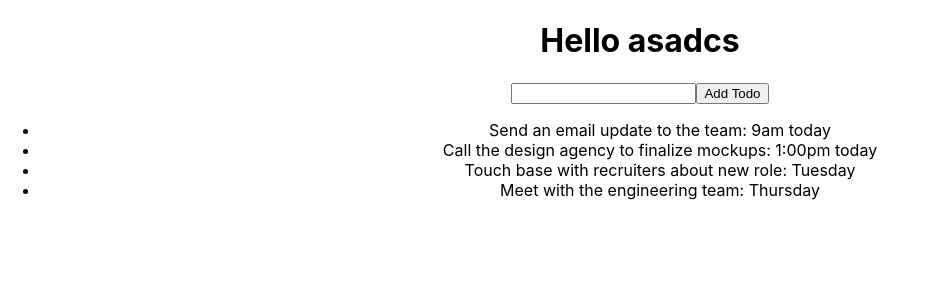
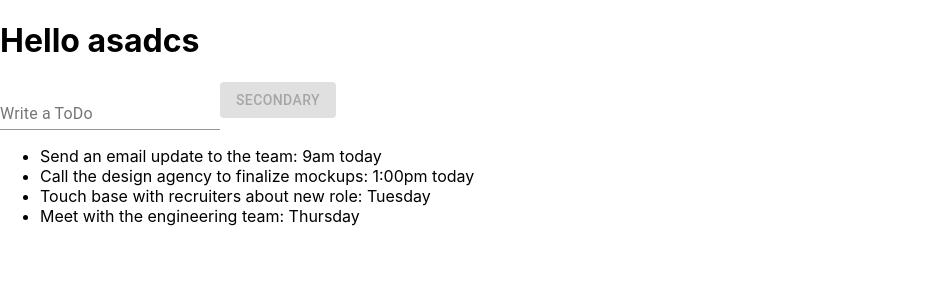
Before and after one commit to asadcs/TODO-app-with-React-Firebase, a React (Create React App) app in the folder todo-app/: page / in a window 1280 px wide. Shown: the top 300 px of the page, without its empty margins (0-940 px from the left). Built offline with nearby package versions, Linux system fonts and the light colour scheme.

Commit message:
Material UI Added
Material UI Added

```diff
--- a/todo-app/package.json
+++ b/todo-app/package.json
@@ -3,6 +3,7 @@
   "version": "0.1.0",
   "private": true,
   "dependencies": {
+    "@material-ui/core": "^4.11.3",
     "@testing-library/jest-dom": "^5.11.10",
     "@testing-library/react": "^11.2.6",
     "@testing-library/user-event": "^12.8.3",
--- a/todo-app/src/App.js
+++ b/todo-app/src/App.js
@@ -1,21 +1,54 @@
 import React, { useState } from "react";
-import "./App.css";
+import { Button, FormControl, FormHelperText, Input, InputLabel } from "@material-ui/core";
+import ToDo from "./ToDo";
 
 function App() {
+  const [input, setInput] = useState("");
   const [todos, setTodos] = useState([
     "Send an email update to the team: 9am today",
     "Call the design agency to finalize mockups: 1:00pm today",
     "Touch base with recruiters about new role: Tuesday",
     "Meet with the engineering team: Thursday",
   ]);
+  const onChangeHandler = (e) => {
+    setInput(e.target.value);
+  };
+
+  const AddToDo = (e) => {
+    e.preventDefault();
+    console.log("Hello the button is clicked");
+    setTodos([...todos, input]);
+    setInput("");
+  };
+
   return (
     <div className="App">
       <h1>Hello asadcs</h1>
-      <input />
-      <button>Add Todo</button>
+
+      <form>
+        <FormControl>
+          <InputLabel htmlFor="my-input">Write a ToDo</InputLabel>
+          <Input id="my-input" aria-describedby="my-helper-text"  value={input} onChange={onChangeHandler} />
+
+        </FormControl>
+
+        {/* <input /> */}
+        {/* <button type="submit" onClick={AddToDo}></button> */}
+        <Button
+          type="submit"
+          onClick={AddToDo}
+          variant="contained"
+          color="secondary"
+          text="Add Todo"
+          disabled={!input}
+        >
+          Secondary
+        </Button>
+      </form>
       <ul>
-        {todos.map((todo) => (
-          <li>{todo}</li>
+        {todos.map((todo, idx) => (
+          // <li key={idx}>{todo}</li>
+          <ToDo idx={idx} todo={todo}></ToDo>
         ))}
       </ul>
     </div>
--- /dev/null
+++ b/todo-app/src/ToDo.js
@@ -0,0 +1,8 @@
+import React from 'react'
+
+export default function ToDo(props) {
+    const{idx,todo}=props
+    return (
+        <li key={idx}>{todo}</li>
+    )
+}
```
Also changed, not shown: 1 other file (tests, documents, lock files or other folders).
